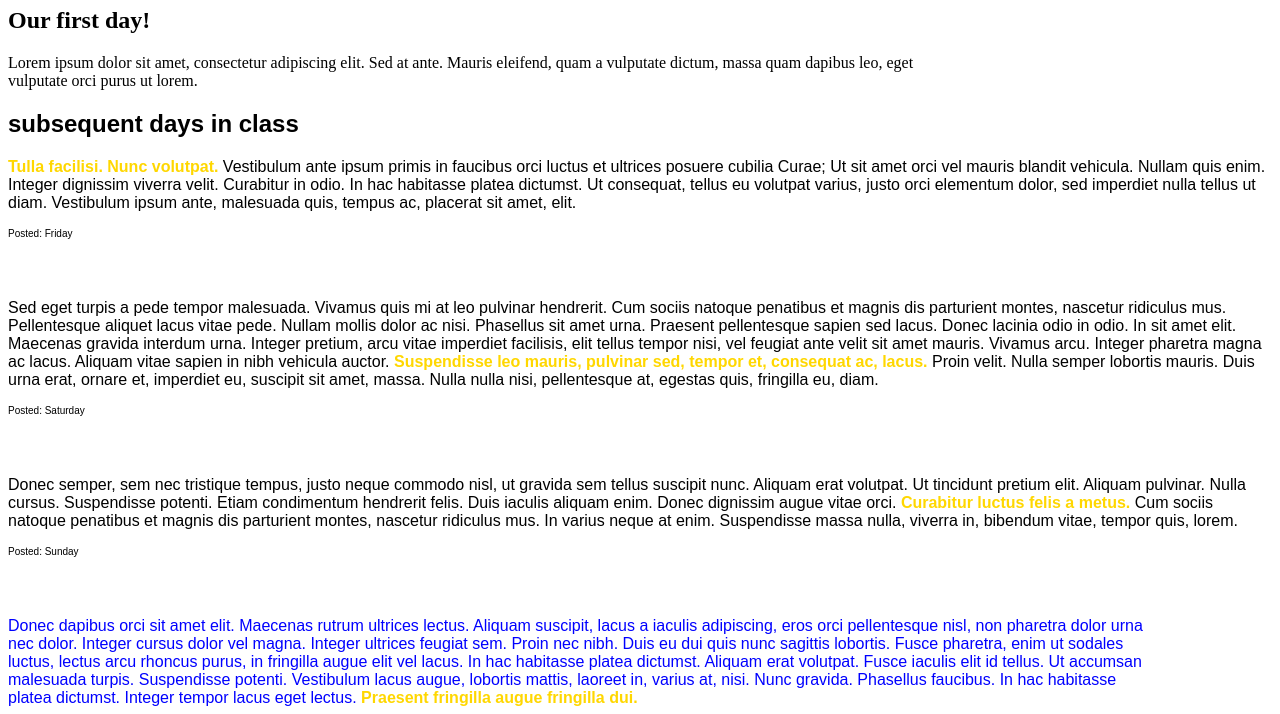
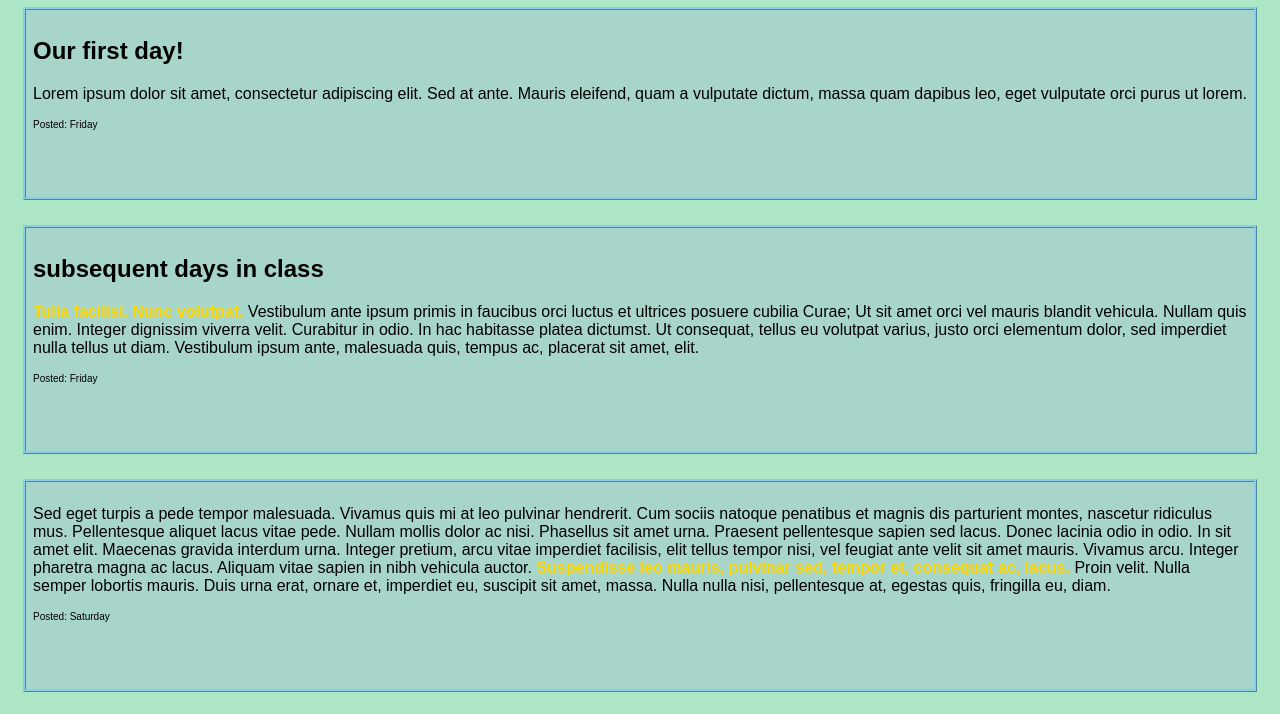
Before and after one commit to Kylewolfson/blog, a plain HTML site: page index.html in a window 1280 px wide. Shown: the part 73-787 px from the top of the page. Drawn offline with Linux system fonts and the light colour scheme.

Commit message:
added borders with padding and margins

```diff
--- a/css/style.css
+++ b/css/style.css
@@ -25,3 +25,13 @@
   margin-bottom: 60px;
   margin-top: 0px;
 }
+.post {
+  border: 3px;
+  border-style: ridge;
+  border-color: skyblue;
+  margin-left: 15px;
+  margin-right: 15px;
+  margin-bottom: 25px;
+  padding: 7px;
+  background-color: rgba(165,198,209,0.5);
+}
--- a/index.html
+++ b/index.html
@@ -5,33 +5,41 @@
     <link href="css/style.css" rel="stylesheet" type="text/css" media="all">
     <title>Our Epicodus Blog</title>
   </head>
-   <body>
+   <body bgcolor="#ACE6C4">
 
     <h1>Blogging about our days at Epicodus</h1>
 
-    <div  class="intro">
+    <div class="main">
+      <div class="post">
         <h2>Our first day!</h2>
-
         <p>
             Lorem ipsum dolor sit amet, consectetur adipiscing elit. Sed at ante. Mauris eleifend, quam a vulputate dictum, massa quam dapibus leo, eget vulputate orci purus ut lorem.</p>
+        <p class="date">Posted: Friday</p>
       </div>
 
-    <div class="main">
+      <div class="post">
         <h2> subsequent days in class</h2>
         <p><strong class="important">
           Tulla facilisi. Nunc volutpat.</strong> Vestibulum ante ipsum primis in faucibus orci luctus et ultrices posuere cubilia Curae; Ut sit amet orci vel mauris blandit vehicula. Nullam quis enim. Integer dignissim viverra velit. Curabitur in odio. In hac habitasse platea dictumst. Ut consequat, tellus eu volutpat varius, justo orci elementum dolor, sed imperdiet nulla tellus ut diam. Vestibulum ipsum ante, malesuada quis, tempus ac, placerat sit amet, elit.</p>
           <p class="date">Posted: Friday</p>
+      </div>
 
+      <div class="post">
         <p>
           Sed eget turpis a pede tempor malesuada. Vivamus quis mi at leo pulvinar hendrerit. Cum sociis natoque penatibus et magnis dis parturient montes, nascetur ridiculus mus. Pellentesque aliquet lacus vitae pede. Nullam mollis dolor ac nisi. Phasellus sit amet urna. Praesent pellentesque sapien sed lacus. Donec lacinia odio in odio. In sit amet elit. Maecenas gravida interdum urna. Integer pretium, arcu vitae imperdiet facilisis, elit tellus tempor nisi, vel feugiat ante velit sit amet mauris. Vivamus arcu. Integer pharetra magna ac lacus. Aliquam vitae sapien in nibh vehicula auctor. <strong class="important">Suspendisse leo mauris, pulvinar sed, tempor et, consequat ac, lacus. </strong> Proin velit. Nulla semper lobortis mauris. Duis urna erat, ornare et, imperdiet eu, suscipit sit amet, massa. Nulla nulla nisi, pellentesque at, egestas quis, fringilla eu, diam.</p>
         <p class="date"> Posted: Saturday</p>
+      </div>
 
+      <div class="post">
         <p>
           Donec semper, sem nec tristique tempus, justo neque commodo nisl, ut gravida sem tellus suscipit nunc. Aliquam erat volutpat. Ut tincidunt pretium elit. Aliquam pulvinar. Nulla cursus. Suspendisse potenti. Etiam condimentum hendrerit felis. Duis iaculis aliquam enim. Donec dignissim augue vitae orci. <strong class="important">Curabitur luctus felis a metus.</strong> Cum sociis natoque penatibus et magnis dis parturient montes, nascetur ridiculus mus. In varius neque at enim. Suspendisse massa nulla, viverra in, bibendum vitae, tempor quis, lorem.</p>
         <p class="date"> Posted: Sunday</p>
+      </div>
 
+      <div class="post">
         <p class="outro">
           Donec dapibus orci sit amet elit. Maecenas rutrum ultrices lectus. Aliquam suscipit, lacus a iaculis adipiscing, eros orci pellentesque nisl, non pharetra dolor urna nec dolor. Integer cursus dolor vel magna. Integer ultrices feugiat sem. Proin nec nibh. Duis eu dui quis nunc sagittis lobortis. Fusce pharetra, enim ut sodales luctus, lectus arcu rhoncus purus, in fringilla augue elit vel lacus. In hac habitasse platea dictumst. Aliquam erat volutpat. Fusce iaculis elit id tellus. Ut accumsan malesuada turpis. Suspendisse potenti. Vestibulum lacus augue, lobortis mattis, laoreet in, varius at, nisi. Nunc gravida. Phasellus faucibus. In hac habitasse platea dictumst. Integer tempor lacus eget lectus. <strong class="important">Praesent fringilla augue fringilla dui.</strong></p>
+      </div>
     </div>
 
     <div class="about">
```
Lines whose indentation alone changed are shown as unchanged.
